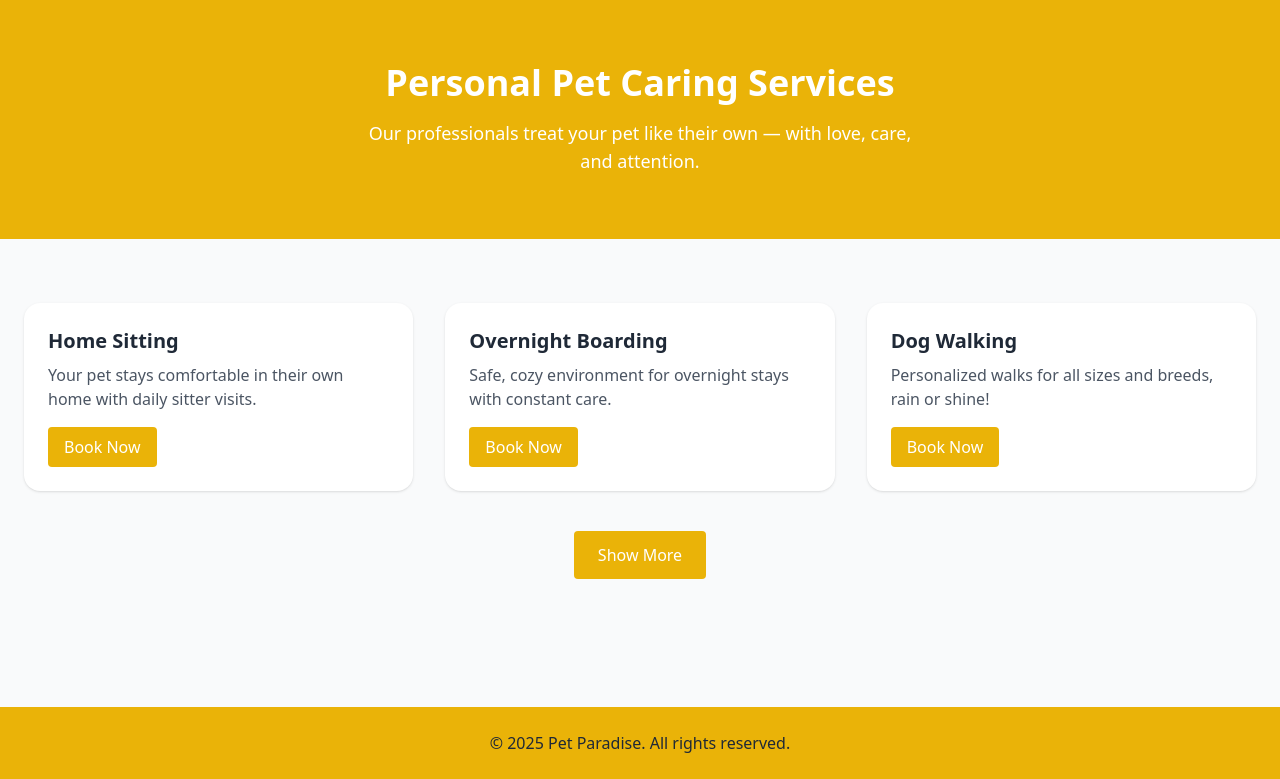
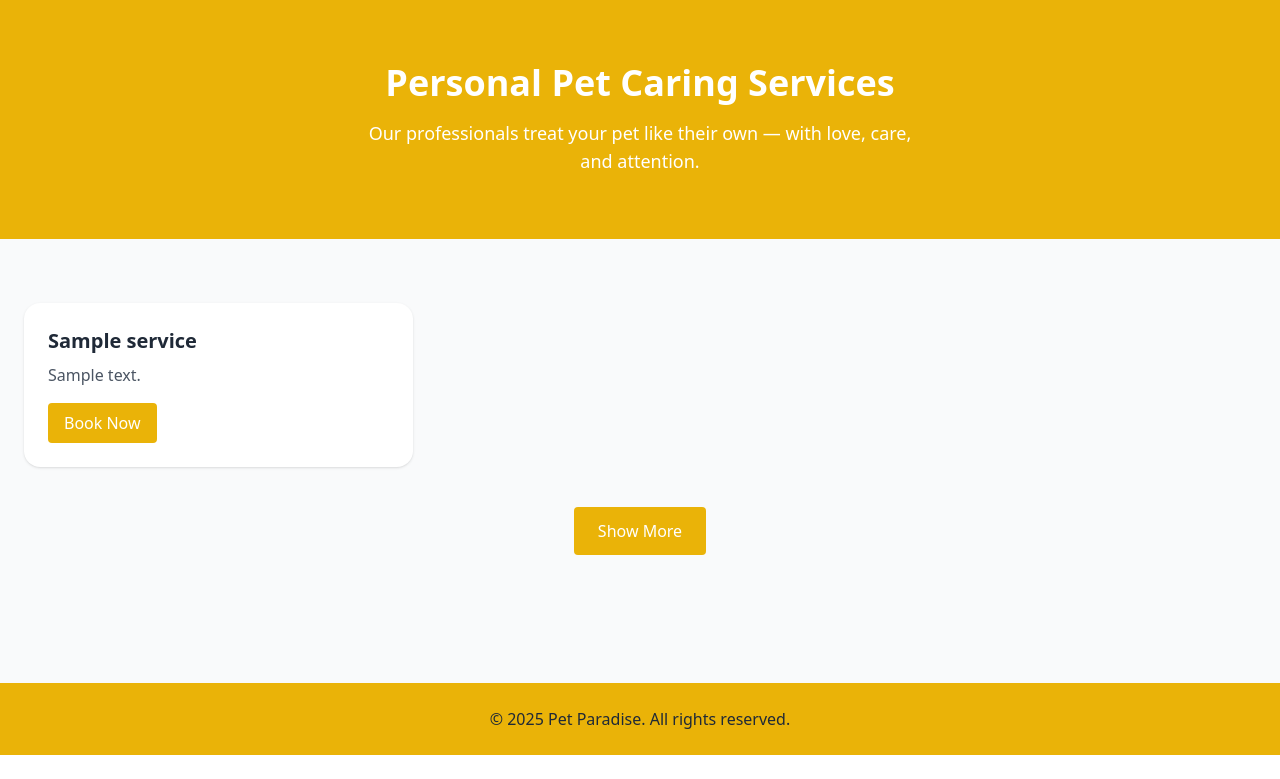
Before and after one commit to Musarrat1/pet_doctor, a PHP site: page /services.php in a window 1280 px wide. Shown: the part 97-876 px from the top of the page. After the commit the page ends 852 px from the top, so only its background shows below. Run offline with PHP 8.4, Linux system fonts and the light colour scheme; tables that the repository leaves empty or names only in its code hold one stand-in row (values such as "Sample post"); some libraries are stand-ins or nearby versions.

Commit message:
added final

```diff
--- a/book_service.php
+++ b/book_service.php
@@ -17,7 +17,7 @@ if ($_SERVER['REQUEST_METHOD'] === 'POST') {
         die("Invalid email format.");
     }
 
-    // Database connection (update with your credentials)
+
     $host = 'localhost';
     $db = 'petplace';
     $user = 'root';
@@ -37,12 +37,12 @@ if ($_SERVER['REQUEST_METHOD'] === 'POST') {
         exit;
 
     } catch (PDOException $e) {
-        // Log error in real app instead of die
+
         die("Database error: " . $e->getMessage());
     }
 
 } else {
-    // Redirect if accessed directly
+
     header('Location: services.php');
     exit;
 }
--- a/index.html
+++ b/index.html
@@ -30,7 +30,7 @@
         <li><a href="#home">Home</a></li>
         <li><a href="#about">About</a></li>
       <li><a href="login.html">Store</a></li>
-        <li><a href="services.php">Services</a></li>
+        <!-- <li><a href="services.php">Services</a></li> -->
         <li><a href="contact.html">Contact</a></li>
 
       </ul>
@@ -38,7 +38,7 @@
     <header id="home">
       <div class="section__container header__container">
         <div class="header__content">
-          <h4>Welcome</h4>
+
           <h1>Pet<br /><span>House</span></h1>
           <h2>We love pets like you do :)</h2>
           <p>
--- a/payment_success.php
+++ b/payment_success.php
@@ -23,7 +23,7 @@ foreach ($cart as $product_id => $quantity) {
     $stmt->execute();
 }
 
-unset($_SESSION['cart']); // clear cart after successful payment
+unset($_SESSION['cart']);
 ?>
 
 <!DOCTYPE html>
--- a/services.php
+++ b/services.php
@@ -1,7 +1,13 @@
 <?php
-// No PHP logic here for now, just static page.
-// You can enhance this by fetching services from DB if you want dynamic.
+// services.php
+$conn = new mysqli("localhost", "root", "", "petplace");
+if ($conn->connect_error) {
+  die("Connection failed: " . $conn->connect_error);
+}
 
+
+$result = $conn->query("SELECT * FROM services");
+$services = $result->fetch_all(MYSQLI_ASSOC);
 ?>
 <!DOCTYPE html>
 <html lang="en">
@@ -35,39 +41,13 @@
 <section class="py-16">
   <div class="container mx-auto px-6">
     <div id="serviceGrid" class="grid grid-cols-1 md:grid-cols-2 lg:grid-cols-3 gap-8">
-      <!-- Visible services -->
-      <div class="service-card bg-white p-6 rounded-2xl shadow">
-        <h3 class="text-xl font-semibold text-black-700 mb-2">Home Sitting</h3>
-        <p class="text-gray-600 mb-4">Your pet stays comfortable in their own home with daily sitter visits.</p>
-        <button data-service="Home Sitting" class="book-btn bg-yellow-500 text-white px-4 py-2 rounded hover:bg-yellow-600">Book Now</button>
-      </div>
-      <div class="service-card bg-white p-6 rounded-2xl shadow">
-        <h3 class="text-xl font-semibold text-black-700 mb-2"> Overnight Boarding</h3>
-        <p class="text-gray-600 mb-4">Safe, cozy environment for overnight stays with constant care.</p>
-        <button data-service="Overnight Boarding" class="book-btn bg-yellow-500 text-white px-4 py-2 rounded hover:bg-yellow-600">Book Now</button>
-      </div>
-      <div class="service-card bg-white p-6 rounded-2xl shadow">
-        <h3 class="text-xl font-semibold text-black-700 mb-2">Dog Walking</h3>
-        <p class="text-gray-600 mb-4">Personalized walks for all sizes and breeds, rain or shine!</p>
-        <button data-service="Dog Walking" class="book-btn bg-yellow-500 text-white px-4 py-2 rounded hover:bg-yellow-600">Book Now</button>
-      </div>
-
-      <!-- Hidden services -->
-      <div class="service-card bg-white p-6 rounded-2xl shadow hidden">
-        <h3 class="text-xl font-semibold text-black-700 mb-2">Grooming</h3>
-        <p class="text-gray-600 mb-4">Bathing, brushing, nail trimming, and more with premium products.</p>
-        <button data-service="Grooming" class="book-btn bg-yellow-500 text-white px-4 py-2 rounded hover:bg-yellow-600">Book Now</button>
-      </div>
-      <div class="service-card bg-white p-6 rounded-2xl shadow hidden">
-        <h3 class="text-xl font-semibold text-black-700 mb-2"> Medication Support</h3>
-        <p class="text-gray-600 mb-4">Skilled staff helps administer medicine and post-surgery care.</p>
-        <button data-service="Medication Support" class="book-btn bg-yellow-500 text-white px-4 py-2 rounded hover:bg-yellow-600">Book Now</button>
-      </div>
-      <div class="service-card bg-white p-6 rounded-2xl shadow hidden">
-        <h3 class="text-xl font-semibold text-black-700 mb-2">Pet Nanny</h3>
-        <p class="text-gray-600 mb-4">Full-day companionship with fun activities and watchful eyes.</p>
-        <button data-service="Pet Nanny" class="book-btn bg-yellow-500 text-white px-4 py-2 rounded hover:bg-yellow-600">Book Now</button>
-      </div>
+      <?php foreach ($services as $service): ?>
+        <div class="service-card bg-white p-6 rounded-2xl shadow <?php echo $service['is_hidden'] ? 'hidden' : ''; ?>">
+          <h3 class="text-xl font-semibold text-black-700 mb-2"><?= htmlspecialchars($service['name']) ?></h3>
+          <p class="text-gray-600 mb-4"><?= htmlspecialchars($service['description']) ?></p>
+          <button data-service="<?= htmlspecialchars($service['name']) ?>" class="book-btn bg-yellow-500 text-white px-4 py-2 rounded hover:bg-yellow-600">Book Now</button>
+        </div>
+      <?php endforeach; ?>
     </div>
 
     <div class="text-center mt-10">
@@ -76,11 +56,10 @@
   </div>
 </section>
 
-<!-- Booking Modal -->
 <div id="bookingModal" class="fixed inset-0 bg-black bg-opacity-50 flex items-center justify-center hidden">
   <div class="bg-white rounded-lg max-w-md w-full p-6 relative">
     <button id="closeModal" class="absolute top-3 right-3 text-gray-600 hover:text-gray-900 text-xl font-bold">&times;</button>
-    <h3 class="text-xl font-bold mb-4 text-purple-700">Book Service</h3>
+    <h3 class="text-xl font-bold mb-4 text-yellow-600">Book Service</h3>
     <form id="bookingForm" method="POST" action="book_service.php" class="space-y-4">
       <input type="hidden" name="service_name" id="service_name" />
       <div>
@@ -111,7 +90,6 @@
 </footer>
 
 <script>
-  // Toggle hidden services
   const toggleBtn = document.getElementById('toggleBtn');
   const hiddenCards = document.querySelectorAll('.service-card.hidden');
   let expanded = false;
@@ -121,13 +99,11 @@
     toggleBtn.textContent = expanded ? 'Show Less' : 'Show More';
   });
 
-  // Modal elements
   const bookingModal = document.getElementById('bookingModal');
   const closeModalBtn = document.getElementById('closeModal');
   const bookingForm = document.getElementById('bookingForm');
   const serviceNameInput = document.getElementById('service_name');
 
-  // Show modal when Book Now clicked
   document.querySelectorAll('.book-btn').forEach(button => {
     button.addEventListener('click', () => {
       const service = button.getAttribute('data-service');
@@ -136,22 +112,17 @@
     });
   });
 
-  // Close modal handler
   closeModalBtn.addEventListener('click', () => {
     bookingModal.classList.add('hidden');
     bookingForm.reset();
   });
 
-  // Close modal when clicking outside the modal content
   bookingModal.addEventListener('click', e => {
     if (e.target === bookingModal) {
       bookingModal.classList.add('hidden');
       bookingForm.reset();
     }
   });
-
-  // Optionally add client-side validation here
-
 </script>
 
 </body>
```
Also changed, not shown: add_product.php (+26 -2 lines), contact.html (+28 -6 lines), faq.html (+5 -5 lines), login.html (+4 -4 lines), login.php (+4 -3 lines), main.js (+7 -8 lines), store.js (+3 -4 lines), store.php (+6 -6 lines), products/81ElW-2pLBL.jpg (added), products/dog-water-bottle.jpg (added).
